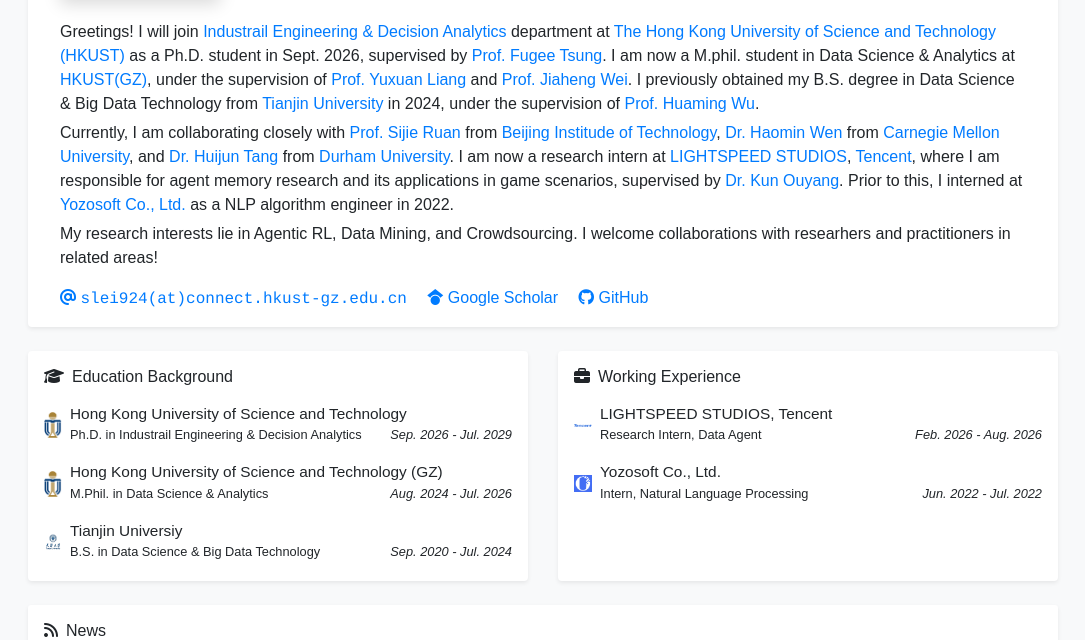
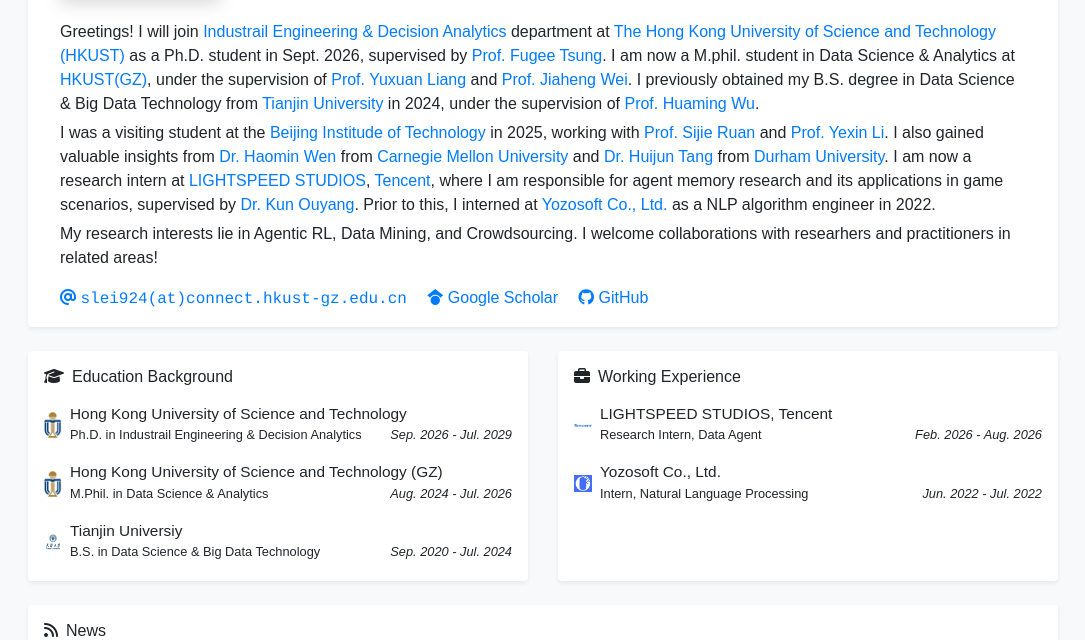
Before and after one commit to thunderlrr/songxinlei.github.io, a Jekyll site: the page built from index.html, in a window 1280 px wide and 900 px high, cut to the strip 260-900 px from the top of the window. Shown: the whole strip, without its empty margins (97-1182 px from the left). Built offline with Jekyll 4.4.1, drawn with Linux system fonts in a browser that asks for light colours; a style sheet for code colours, icons or effects is not loaded.

Commit message:
Update profile.yml

```diff
--- a/_data/profile.yml
+++ b/_data/profile.yml
@@ -24,7 +24,7 @@
     Greetings! I will join <a href="https://ieda.ust.hk/eng/index.php" target="_blank">Industrail Engineering & Decision Analytics</a> department at <a href="https://hkust.edu.hk/" target="_blank">The Hong Kong University of Science and Technology (HKUST)</a> as a Ph.D. student in Sept. 2026, supervised by <a href="https://www.ieda.ust.hk/dfaculty/tsung/" target="_blank">Prof. Fugee Tsung</a>. I am now a M.phil. student in Data Science & Analytics at <a href="https://www.hkust-gz.edu.cn/zh/" target="_blank">HKUST(GZ)</a>, under the supervision of <a href="https://yuxuanliang.com/" target="_blank">Prof. Yuxuan Liang</a> and <a href="https://sites.google.com/ucsc.edu/jiahengwei" target="_blank">Prof. Jiaheng Wei</a>. I previously obtained my B.S. degree in Data Science & Big Data Technology from <a href="https://www.tju.edu.cn/" target="_blank">Tianjin University</a> in 2024, under the supervision of <a href="https://cam.tju.edu.cn/homepage/wuhuaming/" target="_blank">Prof. Huaming Wu</a>.
   </p>
   <p style="margin-bottom: 5px;">
-    Currently, I am collaborating closely with <a href="http://www.sjruan.me/" target="_blank">Prof. Sijie Ruan</a> from <a href="https://www.bit.edu.cn/" target="_blank">Beijing Institude of Technology</a>, <a href="https://wenhaomin.github.io/" target="_blank">Dr. Haomin Wen</a> from <a href="https://www.cmu.edu/" target="_blank">Carnegie Mellon University</a>, and <a href="https://www.durham.ac.uk/staff/huijun-tang/" target="_blank">Dr. Huijun Tang</a> from <a href="https://www.durham.ac.uk/" target="_blank">Durham University</a>. I am now a research intern at <a href="https://guangzi.qq.com/" target="_blank">LIGHTSPEED STUDIOS</a>, <a href="https://www.tencent.com/zh-cn/index.html" target="_blank">Tencent</a>, where I am responsible for agent memory research and its applications in game scenarios, supervised by <a href="https://sg.linkedin.com/in/kun-ouyang-277753a4" target="_blank">Dr. Kun Ouyang</a>. Prior to this, I interned at <a href="https://www.yozosoft.com/" target="_blank">Yozosoft Co., Ltd.</a> as a NLP algorithm engineer in 2022.
+    I was a visiting student at the <a href="https://www.bit.edu.cn/" target="_blank">Beijing Institude of Technology</a> in 2025, working with <a href="http://www.sjruan.me/" target="_blank">Prof. Sijie Ruan</a> and <a href="https://liyexn.github.io/" target="_blank">Prof. Yexin Li</a>. I also gained valuable insights from <a href="https://wenhaomin.github.io/" target="_blank">Dr. Haomin Wen</a> from <a href="https://www.cmu.edu/" target="_blank">Carnegie Mellon University</a> and <a href="https://www.durham.ac.uk/staff/huijun-tang/" target="_blank">Dr. Huijun Tang</a> from <a href="https://www.durham.ac.uk/" target="_blank">Durham University</a>. I am now a research intern at <a href="https://guangzi.qq.com/" target="_blank">LIGHTSPEED STUDIOS</a>, <a href="https://www.tencent.com/zh-cn/index.html" target="_blank">Tencent</a>, where I am responsible for agent memory research and its applications in game scenarios, supervised by <a href="https://sg.linkedin.com/in/kun-ouyang-277753a4" target="_blank">Dr. Kun Ouyang</a>. Prior to this, I interned at <a href="https://www.yozosoft.com/" target="_blank">Yozosoft Co., Ltd.</a> as a NLP algorithm engineer in 2022.
   </p>
   <p style="margin-bottom: 5px;">
     My research interests lie in Agentic RL, Data Mining, and Crowdsourcing. I welcome collaborations with researhers and practitioners in related areas!
```
